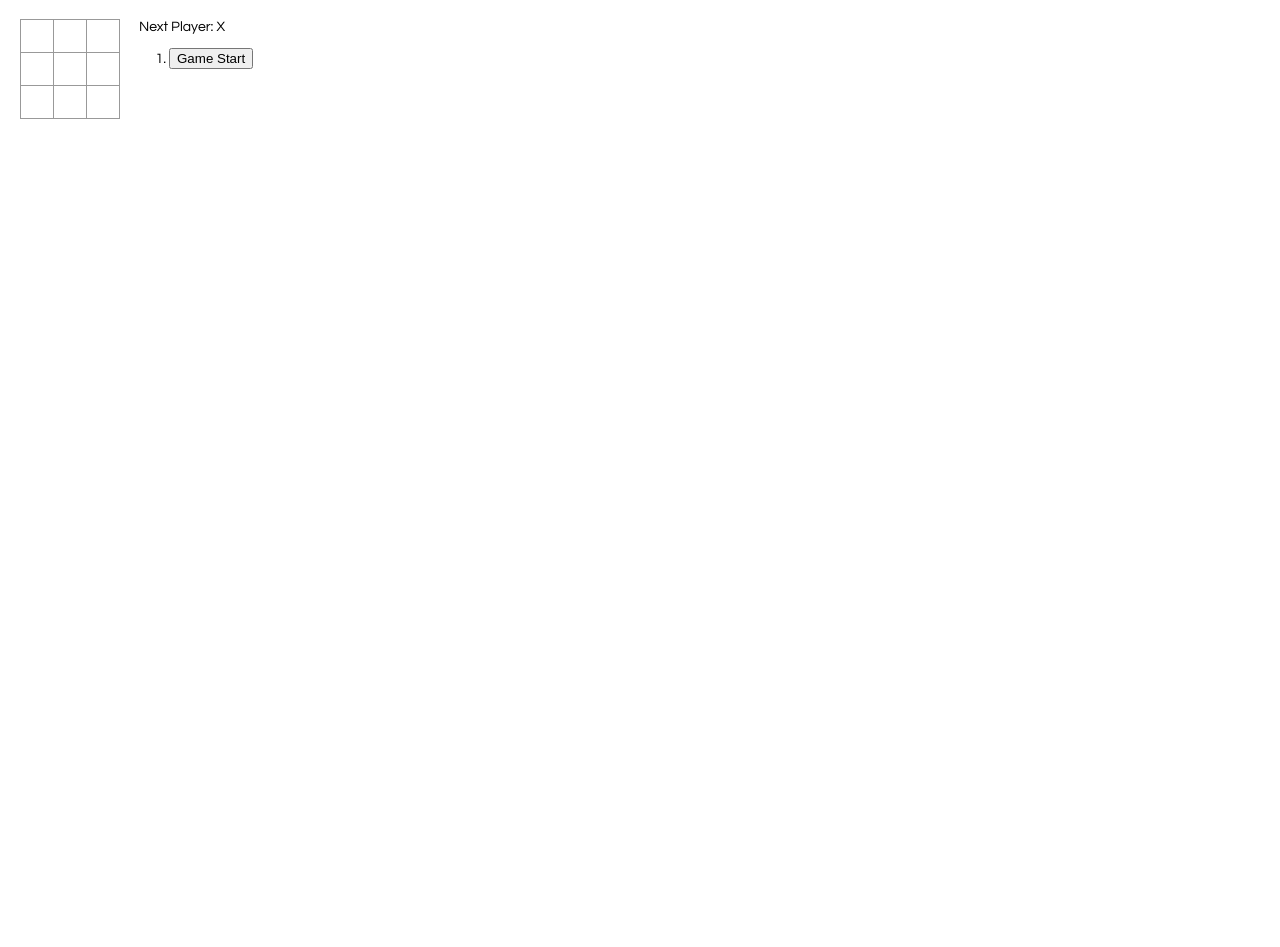
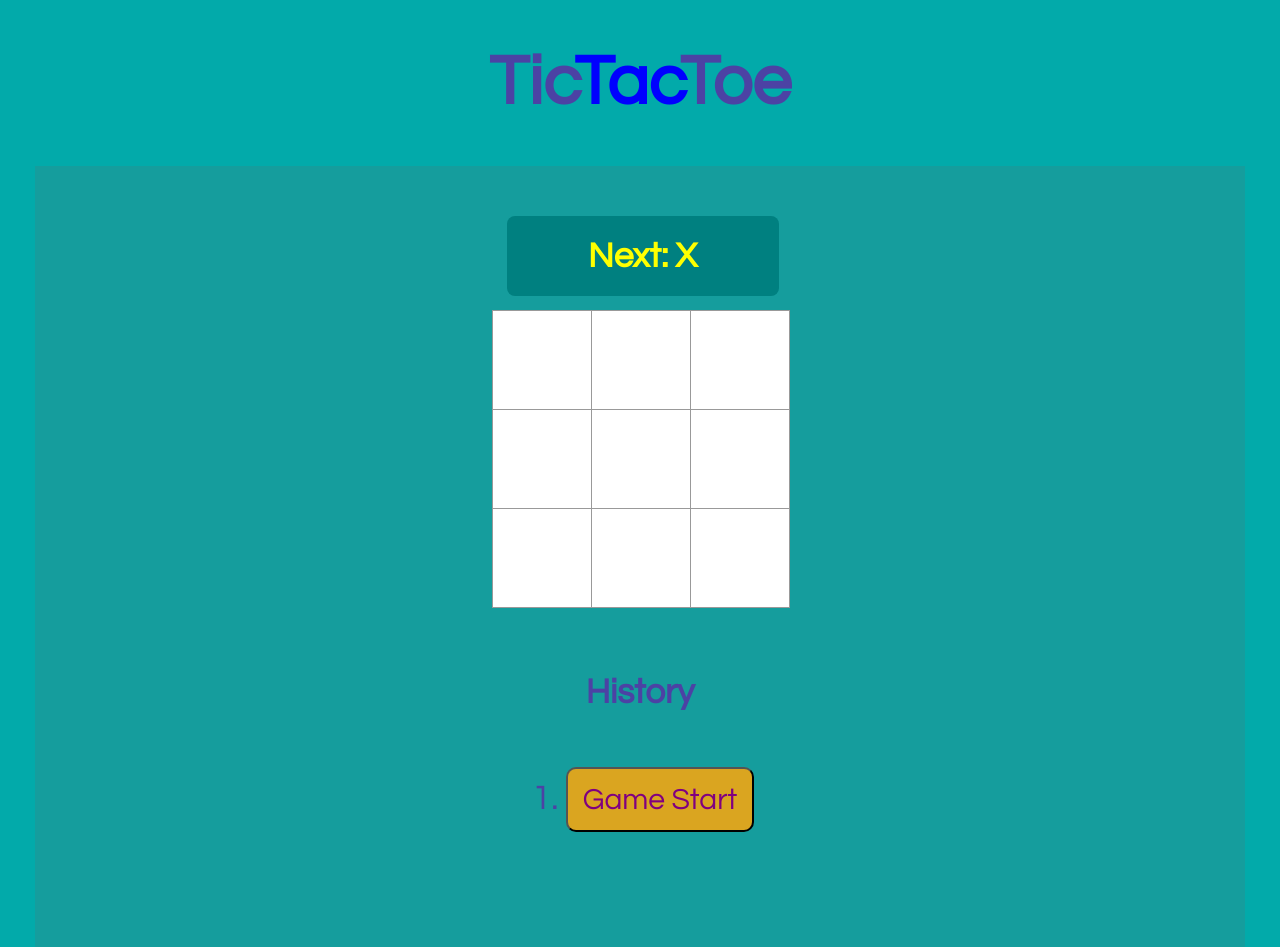
Before and after one commit to positive235/tictactoe-react, a React app: page / in a window 1280 px wide. Before the commit the page ends 800 px from the top, so only its background shows below. Built offline with nearby package versions, Linux system fonts and the light colour scheme.

Commit message:
added styling with css

```diff
--- a/public/index.html
+++ b/public/index.html
@@ -13,10 +13,10 @@
 
     <link rel="manifest" href="%PUBLIC_URL%/manifest.json" />
 
-    <title>React App</title>
+    <title>TicTacToe</title>
   </head>
   <body>
-    <noscript>You need to enable JavaScript to run this app.</noscript>
+    <h1>Tic<span id="tac">Tac</span>Toe</h1>
     <div id="root"></div>
 
   </body>
--- a/src/Game.js
+++ b/src/Game.js
@@ -79,12 +79,11 @@ class Game extends React.Component {
       const rowCol = "Row " + rowNum + ", Col " + colNum;
 
       const desc = move ?
-        'Go to ' + rowCol:
+        rowCol:
         'Game Start';
-
       return (
         <li key={move}>
-          <button onClick={() => this.jumpTo(move)}>
+          <button class="historyButton" onClick={() => this.jumpTo(move)}>
             {desc}
           </button>
         </li>
@@ -97,12 +96,13 @@ class Game extends React.Component {
     } else if (winResult == null && this.state.stepNumber == 9) {
       status = 'Draw!';
     } else {
-      status = 'Next Player: ' + (this.state.xIsNext ? 'X' : 'O');
+      status = 'Next: ' + (this.state.xIsNext ? 'X' : 'O');
     }
 
     return (
       <div className="game">
         <div className="game-board">
+          <div class="status-txt">{status}</div>
           <Board
             squares={current.squares}
             onClick={i => this.handleClick(i)}
@@ -111,7 +111,7 @@ class Game extends React.Component {
           />
         </div>
         <div className="game-info">
-          <div>{status}</div>
+          <h4>History</h4>
           <ol>{moves}</ol>
         </div>
       </div>
--- a/src/index.css
+++ b/src/index.css
@@ -1,11 +1,25 @@
 body {
-  font: 14px "Century Gothic", Futura, sans-serif;
-  margin: 20px;
+  font: 35px "Century Gothic", Futura, sans-serif;
+  margin: 35px;
+  text-align: center;
+  color: rgb(76, 66, 164);
+  background: rgb(2, 170, 170);
 }
 
-ol,
-ul {
-  padding-left: 30px;
+#tac {
+  color: blue;
+}
+.historyButton {
+  background-color: goldenrod;
+  font: 30px "Century Gothic", Futura, sans-serif;
+  padding: 15px;
+  border-radius: 10px;
+  margin: 10px 0;
+  color: purple;
+}
+
+.historyButton:hover {
+  background-color: gold;
 }
 
 .board-row:after {
@@ -14,23 +28,30 @@ ul {
   display: table;
 }
 
-.status {
-  margin-bottom: 10px;
+.status-txt{
+  margin-bottom: 30px;
+  color: yellow;
+  font-weight: bold;
+  line-height: 60px;
+  background-color: teal;
+  padding: 10px;
+  margin: 0px 10px 15px 15px;
+  border-radius: 8px;
 }
 
 .square {
   background: #fff;
   border: 1px solid #999;
   float: left;
-  font-size: 24px;
+  font-size: 75px;
   font-weight: bold;
-  line-height: 34px;
-  height: 34px;
+  line-height: 100px;
+  height: 100px;
   margin-right: -1px;
   margin-top: -1px;
   padding: 0;
   text-align: center;
-  width: 34px;
+  width: 100px;
 }
 
 .current-square {
@@ -40,6 +61,7 @@ ul {
 .win-square {
   font-weight: bolder;
   color: red;
+  background-color: yellowgreen;
 }
 
 .square:focus {
@@ -52,9 +74,18 @@ ul {
 
 .game {
   display: flex;
-  flex-direction: row;
+  flex-direction:  column;
+  background-color: rgb(21, 157, 157);
+  padding: 50px 0;
 }
 
 .game-info {
-  margin-left: 20px;
+  background-color: rgb(21, 157, 157);
+  margin: 20px auto;
+  padding: 0 20px;
+
 }
+
+.game-board {
+  margin: 0 auto;
+}
```
